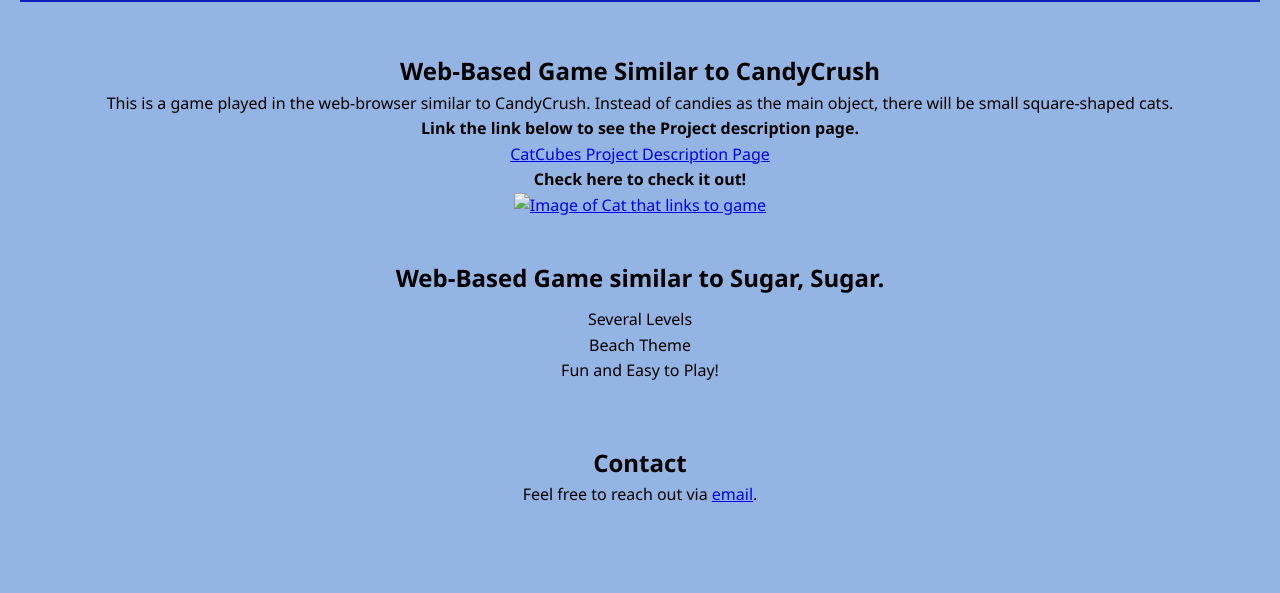
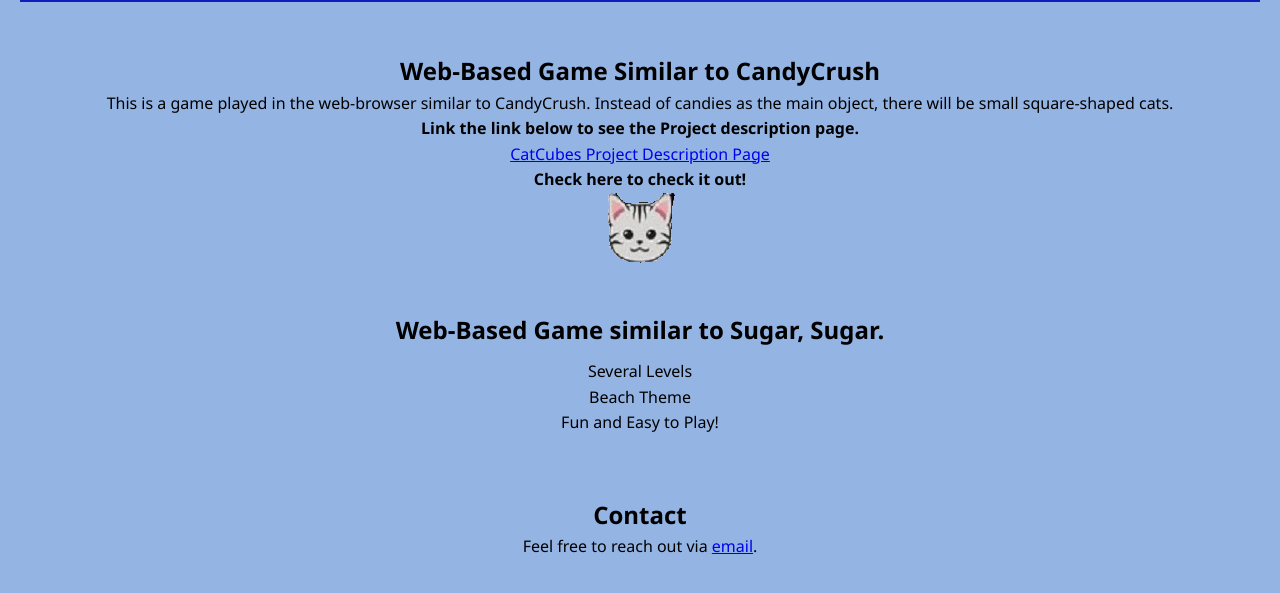
Before and after one commit to makillamilla/CatCubes-Assignment4-, a plain HTML site: page index.html in a window 1280 px wide. Shown: the part 109-702 px from the top of the page. Drawn offline with Linux system fonts and the light colour scheme.

Commit message:
Update index.html
Changed link for image

```diff
--- a/index.html
+++ b/index.html
@@ -18,7 +18,7 @@
       <p><strong>Link the link below to see the Project description page.</strong></p>
       <a href="project1.html">CatCubes Project Description Page</a>
       <p><strong>Check here to check it out!</strong></p>
-      <a href="CatCubes.html"><img src="images/green.png" alt="Image of Cat that links to game"></a>
+      <a href="CatCubes.html"><img src="green.png" alt="Image of Cat that links to game"></a>
     </section>
 
     <section id="Beach-Please">
```
